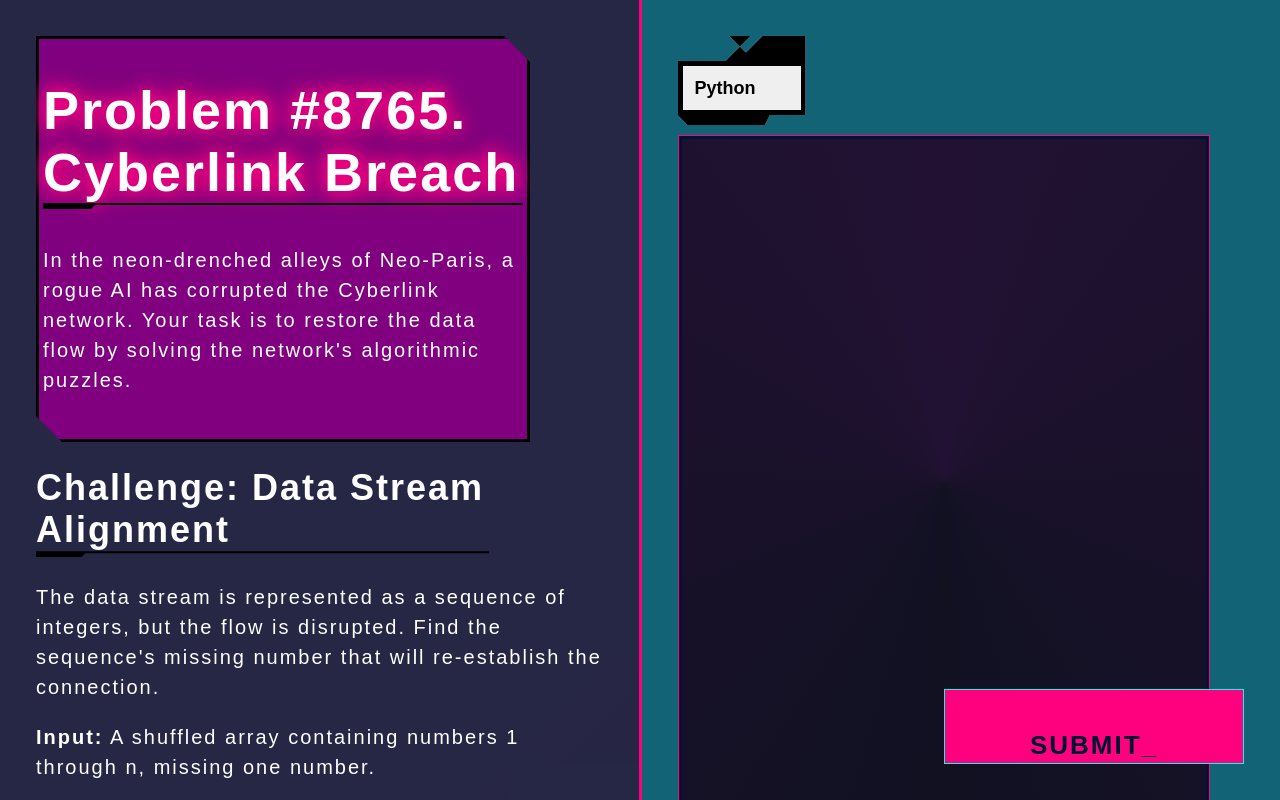
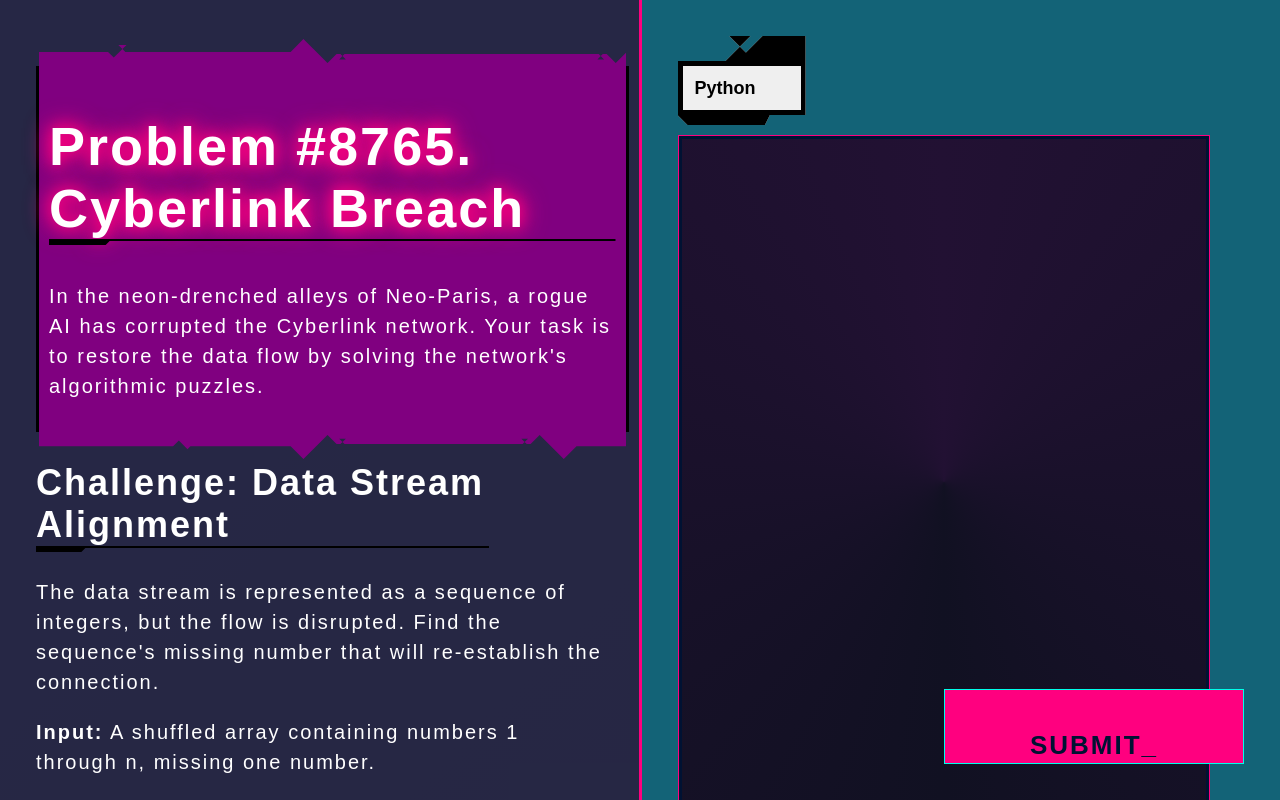
Before and after one commit to ElRapt/Forever-2049, a website built with Vite: page index.html in a window 1280 px wide. Built offline with nearby package versions, Linux system fonts and the light colour scheme.

Commit message:
added style to title

```diff
--- a/index.html
+++ b/index.html
@@ -45,7 +45,7 @@
 
     <div class="container">
         <div class="problem-section">
-            <div class="problem_title bg-purple cyber-tile-big">
+            <div class="problem_title cyber-razor-bottom cyber-razor-top bg-purple  ">
               <h1 class="cyber-h">Problem #8765. Cyberlink Breach</h1>
               <p>In the neon-drenched alleys of Neo-Paris, a rogue AI has corrupted the Cyberlink network. Your task is to restore the data flow by solving the network's algorithmic puzzles.</p>
             </div>
--- a/style.css
+++ b/style.css
@@ -38,6 +38,7 @@ body, html {
 .problem_title {
   border: solid #000;
   width: 100%;
+  padding: 10px;
 }
 
 
```
